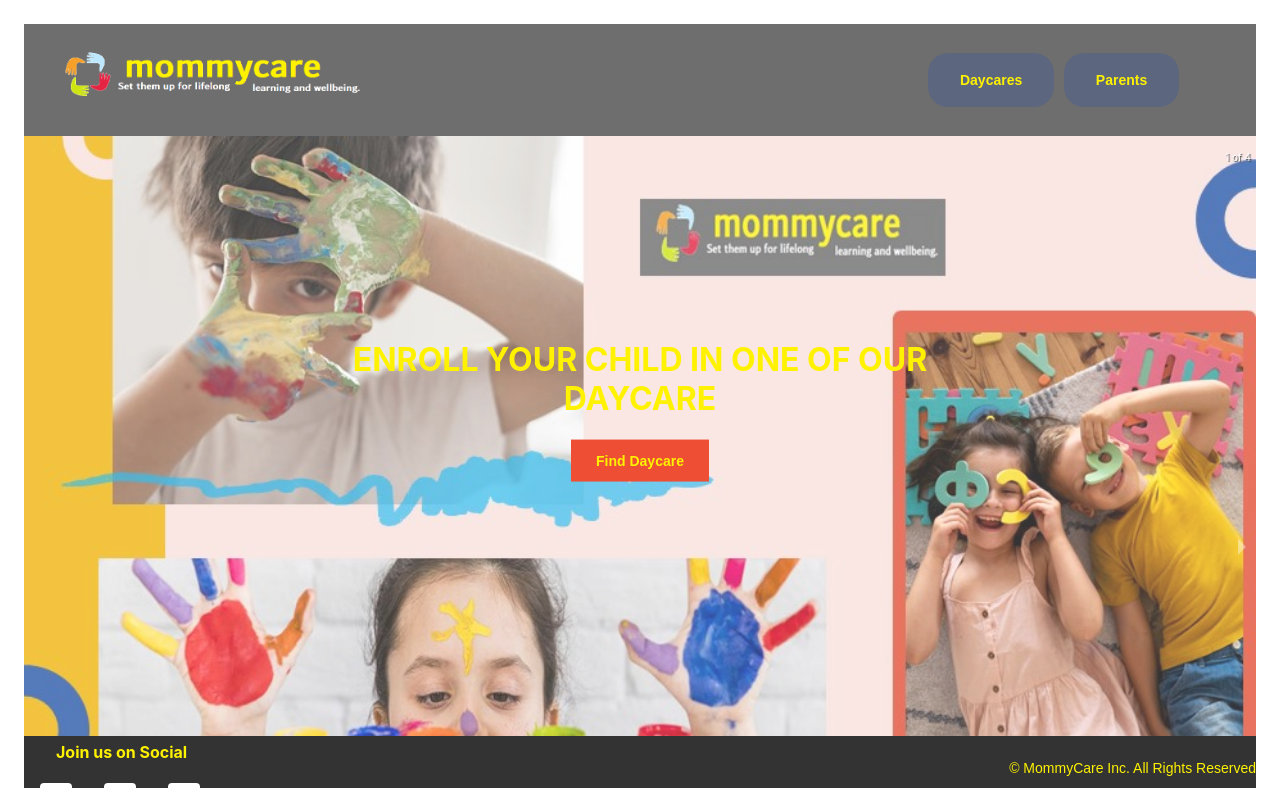
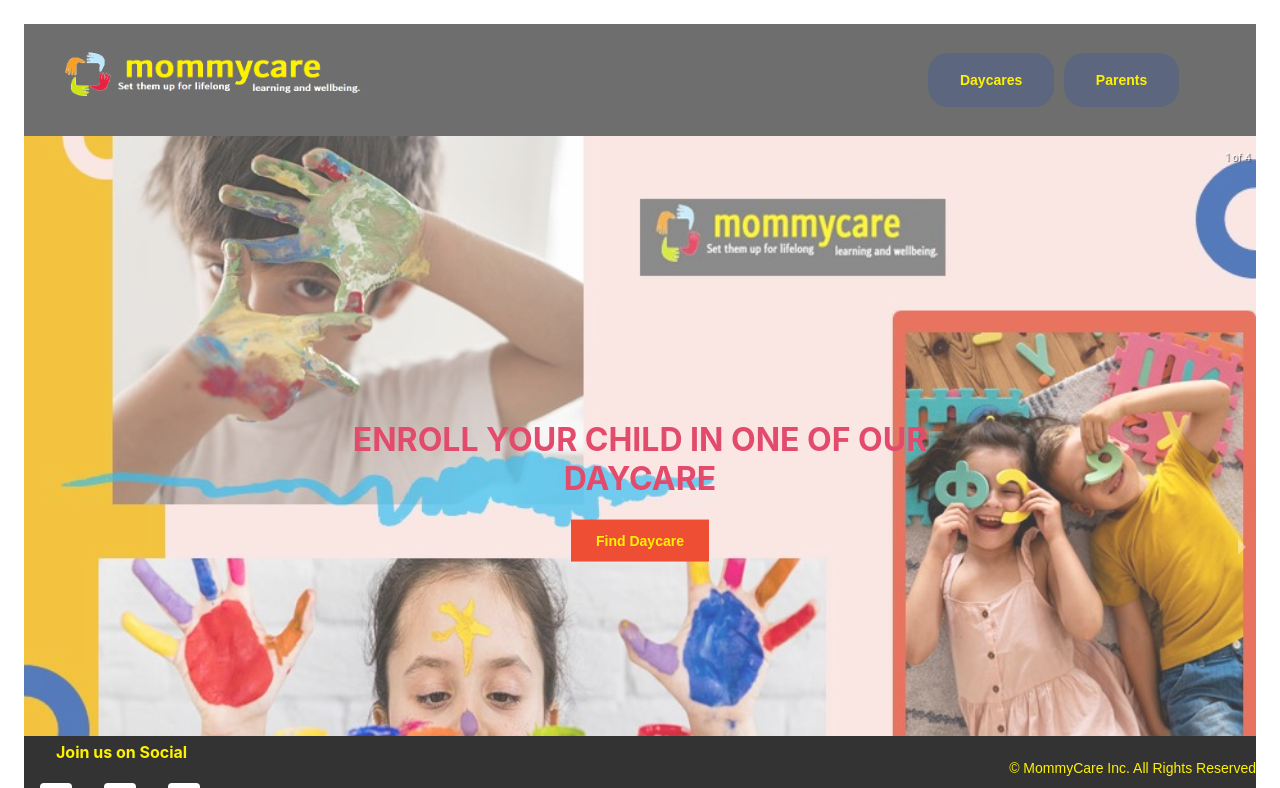
Before and after one commit to teena-tom/mommycare, a React (Create React App) app: page / in a window 1280 px wide. Shown: the top 788 px of the page. Built offline with nearby package versions, Linux system fonts and the light colour scheme; no server answers.

Commit message:
changed text color in homw screen and fixed small errors

```diff
--- a/src/components/Slideshow/Slideshow.scss
+++ b/src/components/Slideshow/Slideshow.scss
@@ -31,10 +31,10 @@
   &__hero-text {
     text-align: center;
     position: absolute;
-    top: 50%;
+    top: 60%;
     left: 50%;
     transform: translate(-50%, -50%);
-    color: $primary-text-color-header;
+    color: $text-color-home-page;
   }
   &__button {
     border: none;
--- a/src/styles/partials/_colors.scss
+++ b/src/styles/partials/_colors.scss
@@ -18,3 +18,4 @@ $footer-bg-color:#333333;
 $primary-color-geader-row:#EEA47F;
 $primary-edit-button:#FCEDDA;
 $hover-edit-button:#EE4E34;
+$text-color-home-page:#E24B6C;
```
